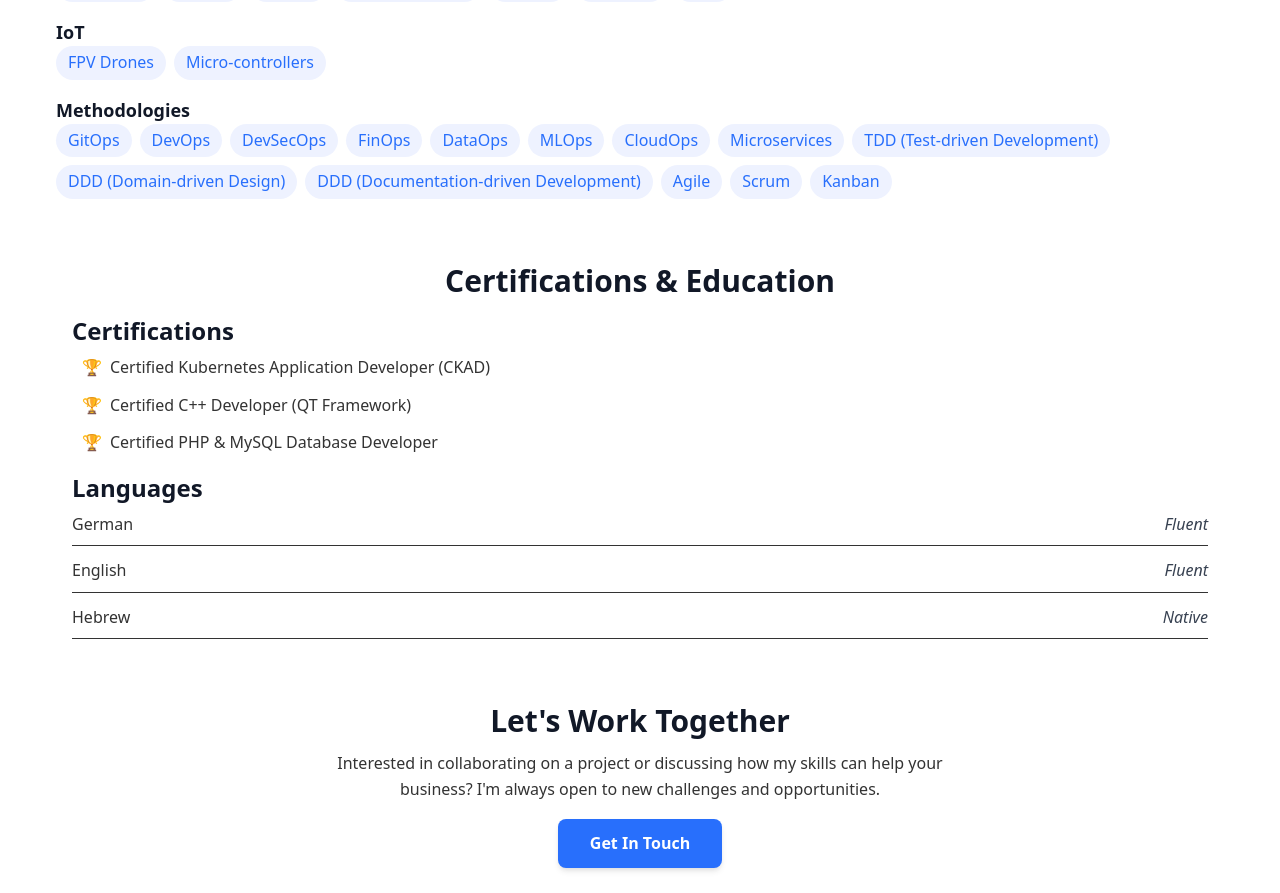
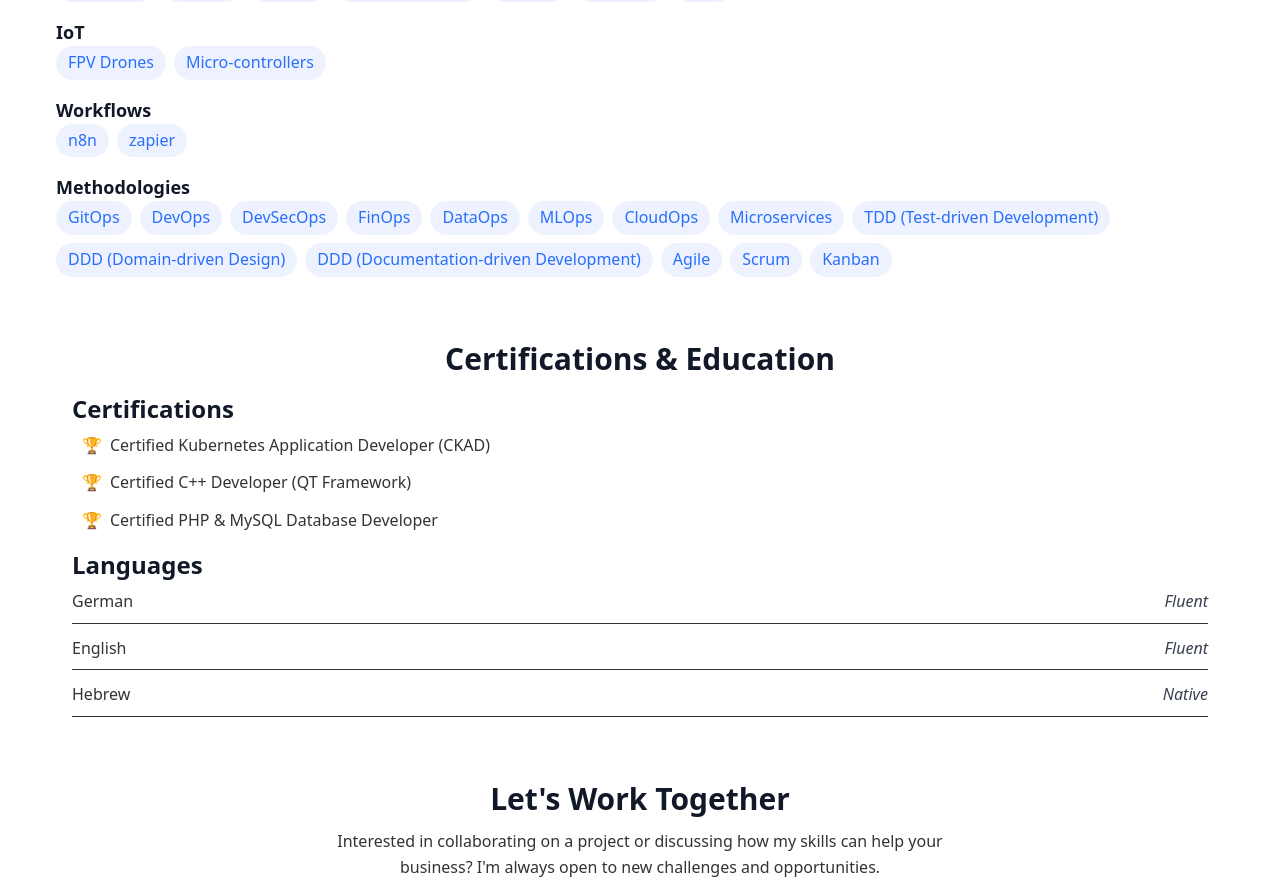
Before and after one commit to edenreich/engineering-blog, a Next.js app: page /about in a window 1280 px wide. Shown: the part 2812-3705 px from the top of the page. Built offline with nearby package versions, Linux system fonts and the light colour scheme.

Commit message:
chore: Add 'Workflows' category with n8n and Zapier to skills list (#22)
Signed-off-by: Eden Reich <eden.reich@gmail.com>

```diff
--- a/app/about/page.tsx
+++ b/app/about/page.tsx
@@ -98,6 +98,7 @@ I can confidently attest to his senior-level expertise.`,
       'Chef',
     ],
     IoT: ['FPV Drones', 'Micro-controllers'],
+    Workflows: ['n8n', 'zapier'],
     Methodologies: [
       'GitOps',
       'DevOps',
```
